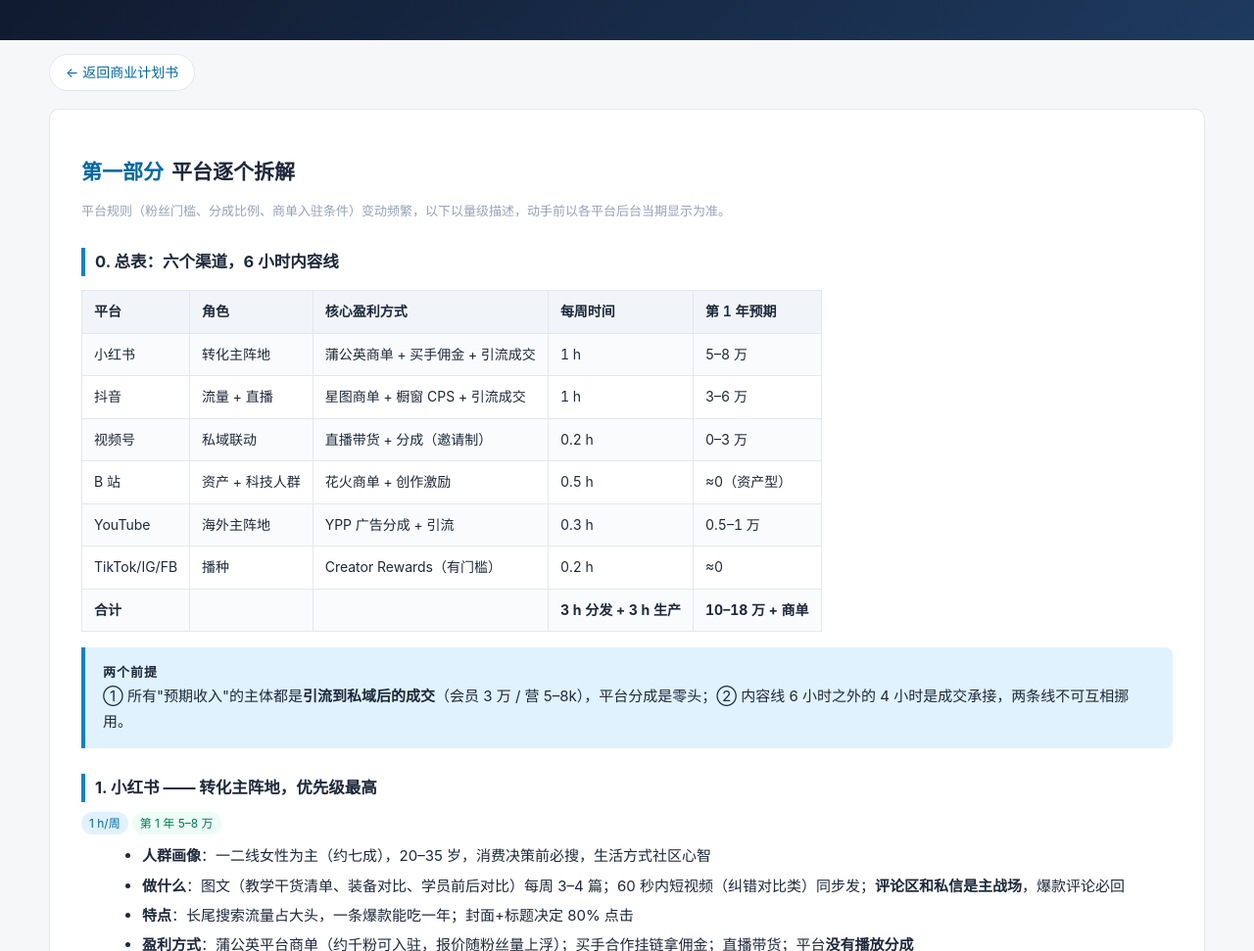
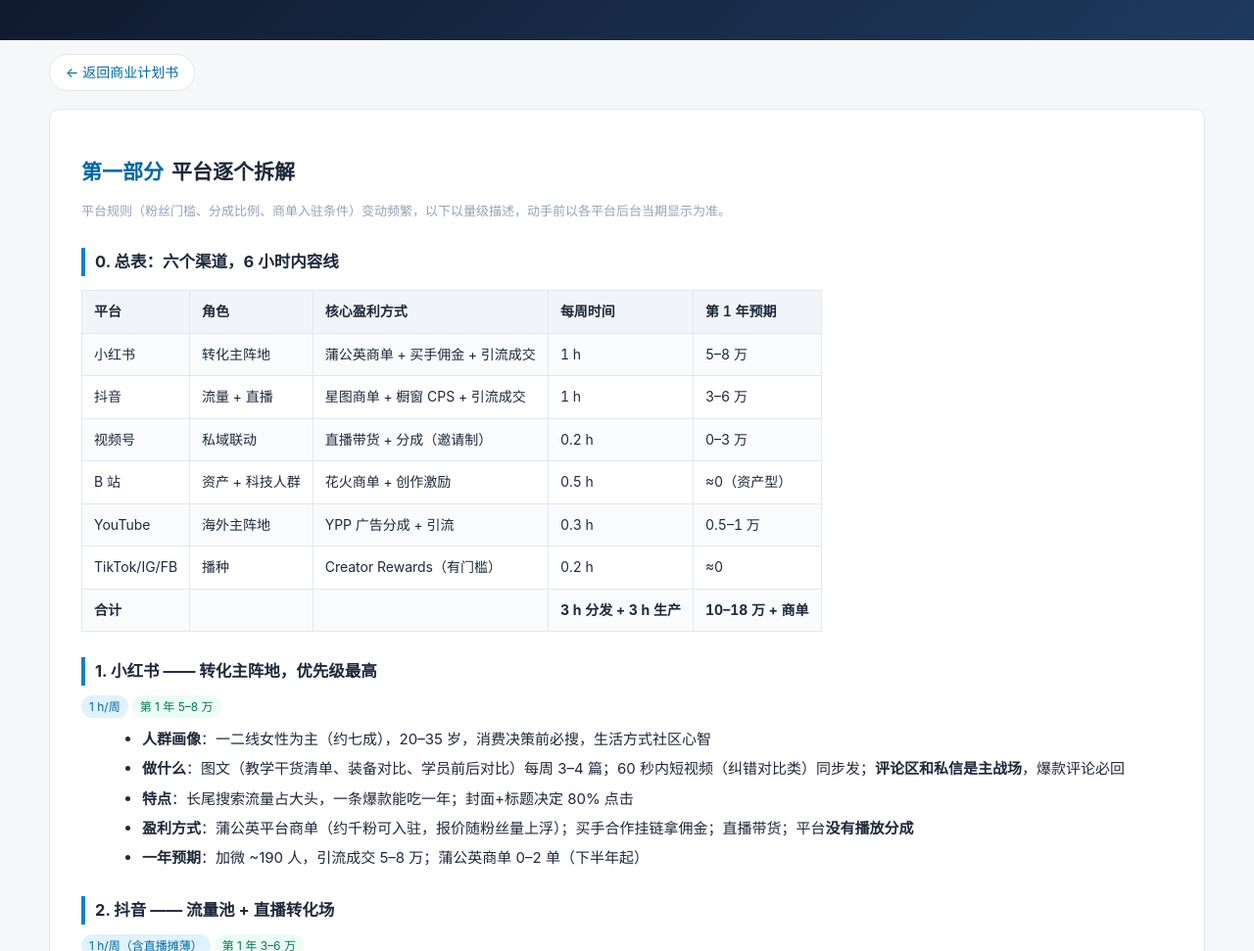
Before and after one commit to alec240926-png/xiaomi-biz-plan, a plain HTML site: page content-production-plan.html in a window 1280 px wide. Shown: the part 129-1100 px from the top of the page at 98% size. Drawn offline with Linux system fonts and the light colour scheme.

Commit message:
Remove private-domain-first framing from playbook intro
Co-Authored-By: Claude Code <noreply@anthropic.com>

```diff
--- a/content-production-plan.html
+++ b/content-production-plan.html
@@ -244,11 +244,6 @@
     <tr><td>TikTok/IG/FB</td><td>播种</td><td>Creator Rewards（有门槛）</td><td>0.2 h</td><td>≈0</td></tr>
     <tr><td><strong>合计</strong></td><td></td><td></td><td><strong>3 h 分发 + 3 h 生产</strong></td><td><strong>10–18 万 + 商单</strong></td></tr>
   </table>
-  <div class="callout">
-    <div class="label">两个前提</div>
-    ① 所有"预期收入"的主体都是<strong>引流到私域后的成交</strong>（会员 3 万 / 营 5–8k），平台分成是零头；② 内容线 6 小时之外的 4 小时是成交承接，两条线不可互相挪用。
-  </div>
-
   <h3>1. 小红书 —— 转化主阵地，优先级最高</h3>
   <p class="plat-meta"><span class="tag">1 h/周</span><span class="tag green">第 1 年 5–8 万</span></p>
   <ul>
```
